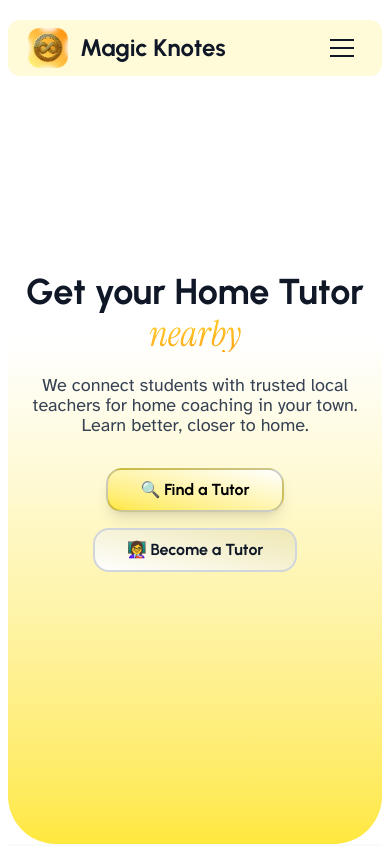
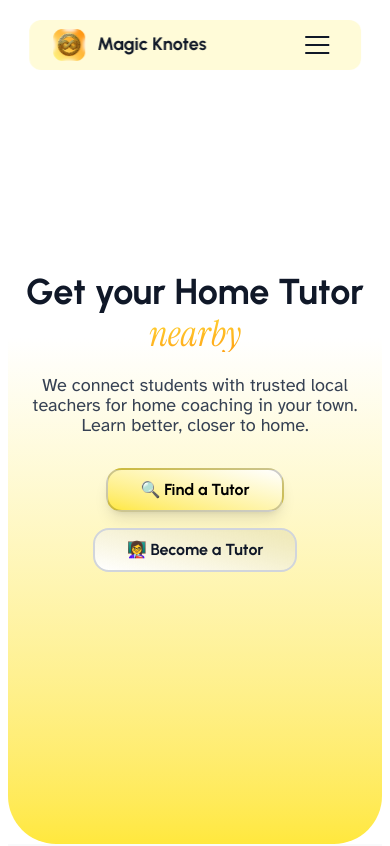
Before and after one commit to vin-dKR/home-coaching-web, a Next.js app: page / in a window 390 px wide. Shown: the top 846 px of the page. Built offline with nearby package versions, Linux system fonts and the light colour scheme.

Commit message:
great navbar

```diff
--- a/components/blocks/Header.tsx
+++ b/components/blocks/Header.tsx
@@ -1,6 +1,7 @@
 "use client"
 import Image from 'next/image'
-import { useState } from 'react'
+import { useState, useEffect } from 'react'
+import { motion, AnimatePresence } from 'framer-motion'
 import HamburgerButton from '../ui/HamburgerButton'
 import CTAButton from '../ui/CTAButton'
 
@@ -12,14 +13,77 @@ const navItems = [
 
 export default function Header() {
     const [isMenuOpen, setIsMenuOpen] = useState(false)
+    const [isScrolled, setIsScrolled] = useState(false)
+    const [isMobile, setIsMobile] = useState(false)
+
+    useEffect(() => {
+        const handleScroll = () => {
+            if (window.scrollY > 50) {
+                setIsScrolled(true)
+            } else {
+                setIsScrolled(false)
+            }
+        }
+
+        const handleResize = () => {
+            setIsMobile(window.innerWidth < 768)
+        }
+
+        handleResize() // Set initial value
+        window.addEventListener('scroll', handleScroll)
+        window.addEventListener('resize', handleResize)
+
+        return () => {
+            window.removeEventListener('scroll', handleScroll)
+            window.removeEventListener('resize', handleResize)
+        }
+    }, [])
+
+    // Width calculations based on device and scroll state
+    const getHeaderWidth = () => {
+        if (isMobile) {
+            return isScrolled ? "90%" : "85%"
+        } else {
+            return isScrolled ? "60%" : "50%"
+        }
+    }
+
+    const getNavPadding = () => {
+        if (isMobile) {
+            return isScrolled ? "1rem" : "1.5rem"
+        } else {
+            return isScrolled ? "1.25rem" : "2.5rem"
+        }
+    }
 
     return (
-        <header className="absolute top-5 md:top-10 left-0 w-full z-50">
-            <div className="container-custom">
-                <nav className="flex justify-between items-center py-2 px-5 md:px-10 bg-midy/20 rounded-xl backdrop-blur-sm">
+        <motion.header
+            className="fixed top-5 md:top-10 left-1/2 transform -translate-x-1/2 z-50"
+            initial={{ width: isMobile ? "85%" : "50%" }}
+            animate={{
+                width: getHeaderWidth(),
+            }}
+            transition={{ duration: 0.3, ease: "easeOut" }}
+        >
+            <motion.nav
+                className="flex justify-between items-center py-2 px-4 md:px-10 bg-midy/20 rounded-xl backdrop-blur-sm"
+                initial={false}
+                animate={{
+                    paddingLeft: getNavPadding(),
+                    paddingRight: getNavPadding(),
+                }}
+                transition={{ duration: 0.3, ease: "easeOut" }}
+            >
                 {/* Logo */}
-                    <div className="flex items-center gap-3">
-                        <div className="w-10 h-10 relative">
+                <motion.div
+                    className="flex items-center gap-3"
+                    initial={false}
+                    animate={{
+                        scale: isScrolled ? 0.9 : 1,
+                    }}
+                    transition={{ duration: 0.3, ease: "easeOut" }}
+                >
+                    <div className="w-8 h-8 md:w-10 md:h-10 relative">
                         <Image
                             src="/images/logo.png"
                             alt="magic knotes logo"
@@ -27,8 +91,18 @@ export default function Header() {
                             className="object-cover"
                         />
                     </div>
-                        <a href="#home" className="text-2xl font-bold text-gray-900">Magic Knotes</a>
-                    </div>
+                    <motion.a
+                        href="#home"
+                        className="text-xl md:text-2xl font-bold text-gray-900"
+                        initial={false}
+                        animate={{
+                            fontSize: isScrolled ? (isMobile ? "1rem" : "1.25rem") : (isMobile ? "1.125rem" : "1.5rem"),
+                        }}
+                        transition={{ duration: 0.3, ease: "easeOut" }}
+                    >
+                        Magic Knotes
+                    </motion.a>
+                </motion.div>
 
                 {/* Desktop Navigation */}
                 <div className="hidden md:flex space-x-8 items-center">
@@ -43,7 +117,9 @@ export default function Header() {
                     ))}
 
                     {/* CTA Button */}
-                        <CTAButton>Get Started</CTAButton>
+                    <CTAButton className={isScrolled ? "py-2 px-4 text-sm" : ""}>
+                        Get Started
+                    </CTAButton>
                 </div>
 
                 {/* Mobile Menu Button */}
@@ -55,11 +131,17 @@ export default function Header() {
                         barColor="bg-gray-900"
                     />
                 </div>
-                </nav>
+            </motion.nav>
 
             {/* Mobile Navigation */}
+            <AnimatePresence>
                 {isMenuOpen && (
-                    <div className="md:hidden absolute top-full left-0 w-full bg-midy/20 backdrop-blur-sm border-b border-gray-200 py-6 rounded-b-xl animate-fade-in">
+                    <motion.div
+                        initial={{ opacity: 0, height: 0 }}
+                        animate={{ opacity: 1, height: "auto" }}
+                        exit={{ opacity: 0, height: 0 }}
+                        className="md:hidden absolute top-full left-0 w-full bg-midy/20 backdrop-blur-sm border-b border-gray-200 py-6 rounded-b-xl overflow-hidden"
+                    >
                         <div className="flex flex-col space-y-4 px-4">
                             {navItems.map((item) => (
                                 <a
@@ -71,12 +153,13 @@ export default function Header() {
                                     {item.label}
                                 </a>
                             ))}
-                            <CTAButton>Get Started</CTAButton>
-
+                            <CTAButton onClick={() => setIsMenuOpen(false)}>
+                                Get Started
+                            </CTAButton>
                         </div>
-                    </div>
+                    </motion.div>
                 )}
-            </div>
-        </header>
+            </AnimatePresence>
+        </motion.header>
     )
 }
--- a/package.json
+++ b/package.json
@@ -9,9 +9,10 @@
     "lint": "eslint"
   },
   "dependencies": {
+    "framer-motion": "^12.23.24",
+    "next": "15.5.3",
     "react": "19.1.0",
-    "react-dom": "19.1.0",
-    "next": "15.5.3"
+    "react-dom": "19.1.0"
   },
   "devDependencies": {
     "typescript": "^5",
```
Also changed, not shown: 1 other file (tests, documents, lock files or other folders). Lines whose indentation alone changed are shown as unchanged.
